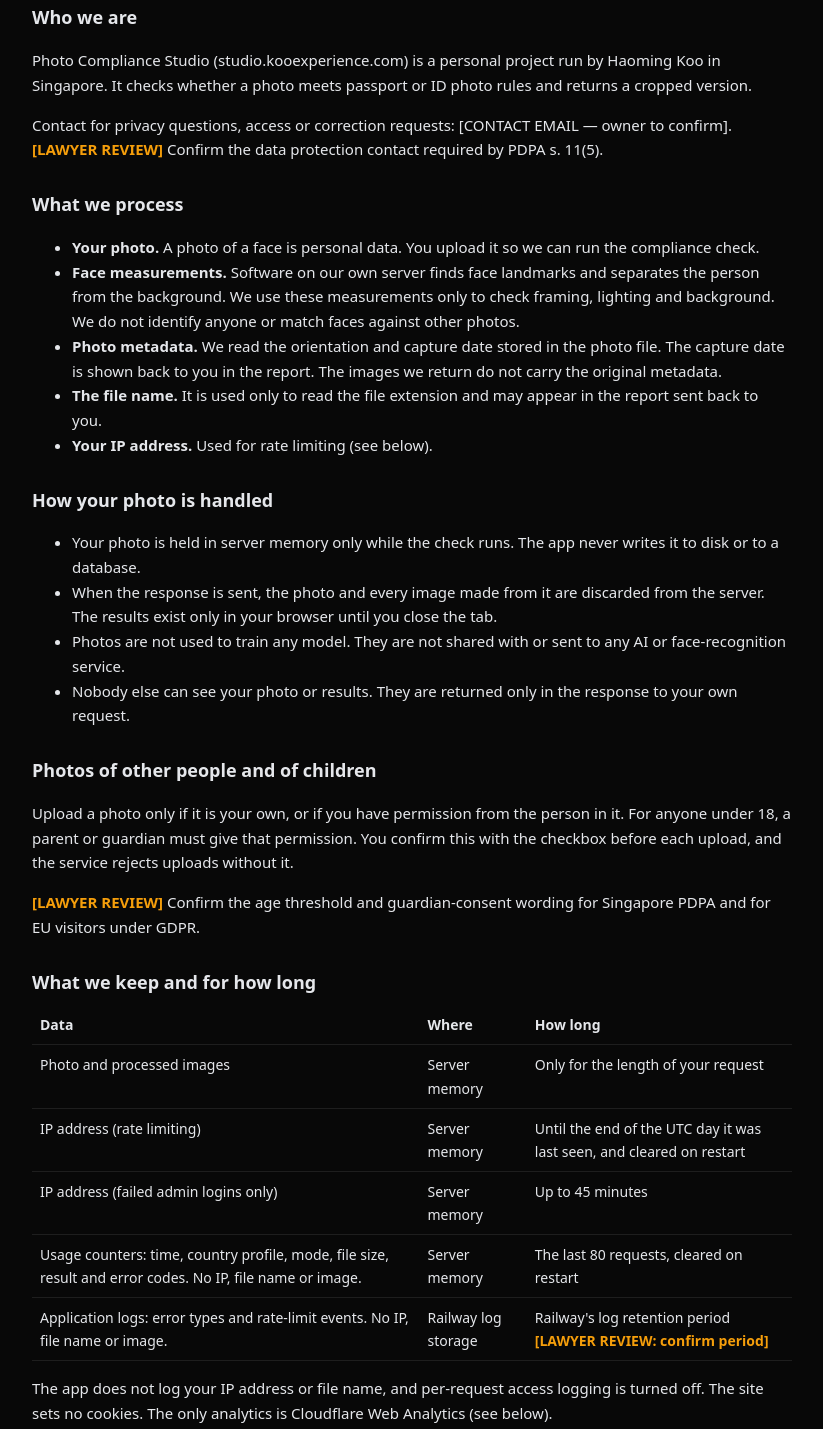
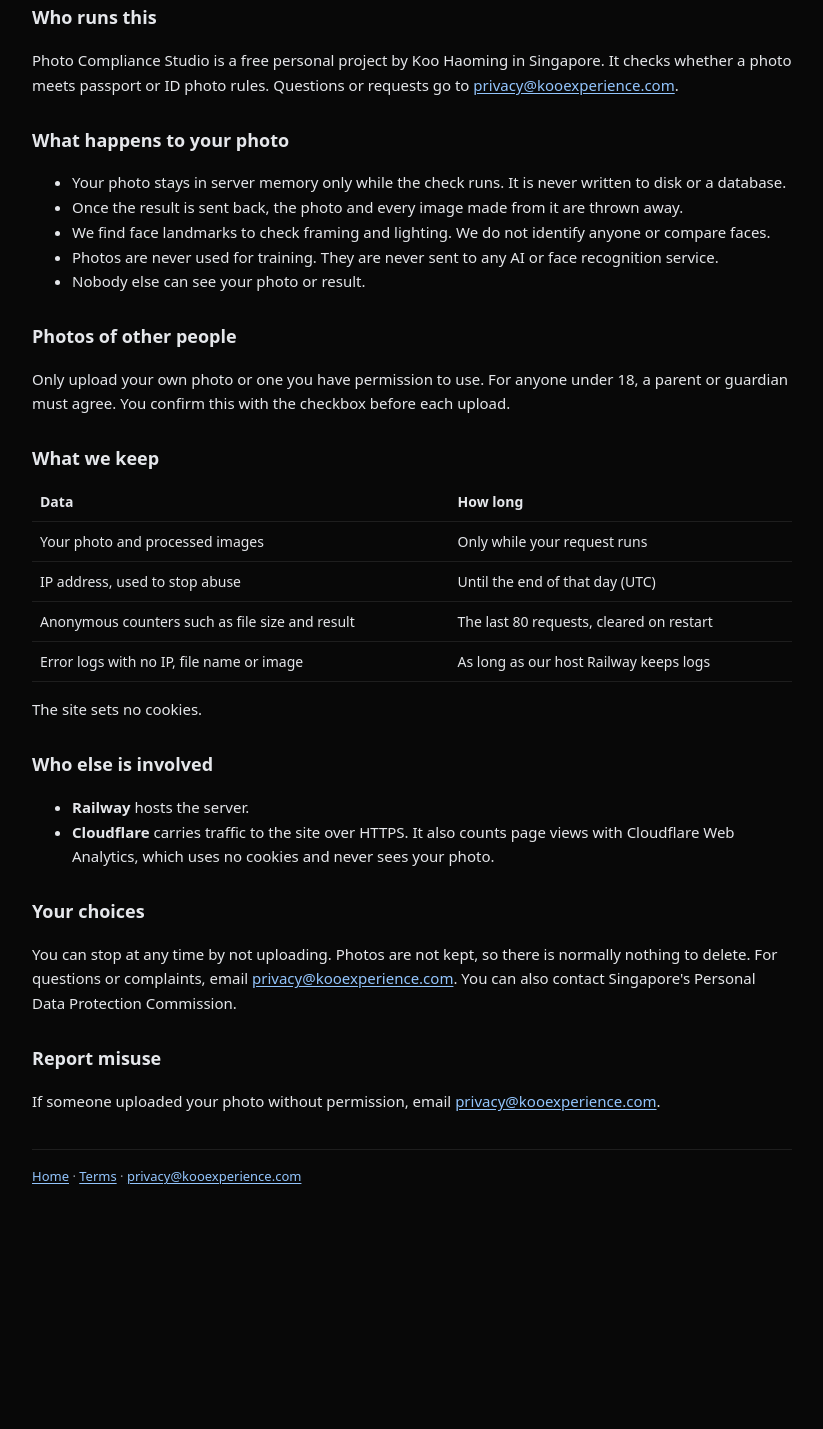
Before and after one commit to haomingkoo/photo-id-studio, a plain HTML site: page web/privacy.html in a window 1280 px wide. Shown: the part 192-1621 px from the top of the page, without its empty margins (228-1051 px from the left). After the commit the page ends 1428 px from the top, so only its background shows below. Drawn offline with Linux system fonts and the light colour scheme.

Commit message:
fix(legal): plain-English privacy and terms with a real contact (#6)
The live pages showed [LAWYER REVIEW] markers and contact placeholders. Rewrite
both pages short and plain, use privacy@kooexperience.com, and assert in tests
that no marker or placeholder ships.

```diff
--- a/web/privacy.html
+++ b/web/privacy.html
@@ -24,71 +24,52 @@
 <body>
 <main>
   <p><a href="/">&larr; Back to Photo Compliance Studio</a></p>
-  <h1>Privacy Notice</h1>
-  <p class="meta">Last updated: 25 October 2026. <span class="review">[LAWYER REVIEW]</span> This draft has not yet been reviewed by a lawyer.</p>
+  <h1>Privacy</h1>
+  <p class="meta">Updated 25 October 2026</p>
 
-  <h2>Who we are</h2>
-  <p>Photo Compliance Studio (studio.kooexperience.com) is a personal project run by Haoming Koo in Singapore. It checks whether a photo meets passport or ID photo rules and returns a cropped version.</p>
-  <p>Contact for privacy questions, access or correction requests: [CONTACT EMAIL — owner to confirm]. <span class="review">[LAWYER REVIEW]</span> Confirm the data protection contact required by PDPA s. 11(5).</p>
+  <h2>Who runs this</h2>
+  <p>Photo Compliance Studio is a free personal project by Koo Haoming in Singapore. It checks whether a photo meets passport or ID photo rules. Questions or requests go to <a href="mailto:privacy@kooexperience.com">privacy@kooexperience.com</a>.</p>
 
-  <h2>What we process</h2>
+  <h2>What happens to your photo</h2>
   <ul>
-    <li><strong>Your photo.</strong> A photo of a face is personal data. You upload it so we can run the compliance check.</li>
-    <li><strong>Face measurements.</strong> Software on our own server finds face landmarks and separates the person from the background. We use these measurements only to check framing, lighting and background. We do not identify anyone or match faces against other photos.</li>
-    <li><strong>Photo metadata.</strong> We read the orientation and capture date stored in the photo file. The capture date is shown back to you in the report. The images we return do not carry the original metadata.</li>
-    <li><strong>The file name.</strong> It is used only to read the file extension and may appear in the report sent back to you.</li>
-    <li><strong>Your IP address.</strong> Used for rate limiting (see below).</li>
+    <li>Your photo stays in server memory only while the check runs. It is never written to disk or a database.</li>
+    <li>Once the result is sent back, the photo and every image made from it are thrown away.</li>
+    <li>We find face landmarks to check framing and lighting. We do not identify anyone or compare faces.</li>
+    <li>Photos are never used for training. They are never sent to any AI or face recognition service.</li>
+    <li>Nobody else can see your photo or result.</li>
   </ul>
 
-  <h2>How your photo is handled</h2>
-  <ul>
-    <li>Your photo is held in server memory only while the check runs. The app never writes it to disk or to a database.</li>
-    <li>When the response is sent, the photo and every image made from it are discarded from the server. The results exist only in your browser until you close the tab.</li>
-    <li>Photos are not used to train any model. They are not shared with or sent to any AI or face-recognition service.</li>
-    <li>Nobody else can see your photo or results. They are returned only in the response to your own request.</li>
-  </ul>
+  <h2>Photos of other people</h2>
+  <p>Only upload your own photo or one you have permission to use. For anyone under 18, a parent or guardian must agree. You confirm this with the checkbox before each upload.</p>
 
-  <h2>Photos of other people and of children</h2>
-  <p>Upload a photo only if it is your own, or if you have permission from the person in it. For anyone under 18, a parent or guardian must give that permission. You confirm this with the checkbox before each upload, and the service rejects uploads without it.</p>
-  <p><span class="review">[LAWYER REVIEW]</span> Confirm the age threshold and guardian-consent wording for Singapore PDPA and for EU visitors under GDPR.</p>
-
-  <h2>What we keep and for how long</h2>
+  <h2>What we keep</h2>
   <div class="table-wrap">
     <table>
-      <thead><tr><th>Data</th><th>Where</th><th>How long</th></tr></thead>
+      <thead><tr><th>Data</th><th>How long</th></tr></thead>
       <tbody>
-        <tr><td>Photo and processed images</td><td>Server memory</td><td>Only for the length of your request</td></tr>
-        <tr><td>IP address (rate limiting)</td><td>Server memory</td><td>Until the end of the UTC day it was last seen, and cleared on restart</td></tr>
-        <tr><td>IP address (failed admin logins only)</td><td>Server memory</td><td>Up to 45 minutes</td></tr>
-        <tr><td>Usage counters: time, country profile, mode, file size, result and error codes. No IP, file name or image.</td><td>Server memory</td><td>The last 80 requests, cleared on restart</td></tr>
-        <tr><td>Application logs: error types and rate-limit events. No IP, file name or image.</td><td>Railway log storage</td><td>Railway's log retention period <span class="review">[LAWYER REVIEW: confirm period]</span></td></tr>
+        <tr><td>Your photo and processed images</td><td>Only while your request runs</td></tr>
+        <tr><td>IP address, used to stop abuse</td><td>Until the end of that day (UTC)</td></tr>
+        <tr><td>Anonymous counters such as file size and result</td><td>The last 80 requests, cleared on restart</td></tr>
+        <tr><td>Error logs with no IP, file name or image</td><td>As long as our host Railway keeps logs</td></tr>
       </tbody>
     </table>
   </div>
-  <p>The app does not log your IP address or file name, and per-request access logging is turned off. The site sets no cookies. The only analytics is Cloudflare Web Analytics (see below).</p>
+  <p>The site sets no cookies.</p>
 
-  <h2>Service providers</h2>
+  <h2>Who else is involved</h2>
   <ul>
-    <li><strong>Railway</strong> hosts the server that processes your photo and stores the application logs. Railway's own network edge may record connection details such as IP addresses.</li>
-    <li><strong>Cloudflare</strong> provides DNS and proxies traffic to the site. Your photo passes through Cloudflare in transit over HTTPS. It is not stored there by us.</li>
-    <li><strong>Cloudflare Web Analytics</strong> (cookieless, aggregate page views, no input capture). Cloudflare adds a small script to each page that counts visits. It does not see your photo or anything you type.</li>
+    <li><strong>Railway</strong> hosts the server.</li>
+    <li><strong>Cloudflare</strong> carries traffic to the site over HTTPS. It also counts page views with Cloudflare Web Analytics, which uses no cookies and never sees your photo.</li>
   </ul>
-  <p><span class="review">[LAWYER REVIEW]</span> Confirm processor terms, data transfer locations and edge log retention for Railway and Cloudflare.</p>
 
-  <h2>Why we process it</h2>
-  <p>We process your photo only to provide the check you asked for, based on your consent. We use IP addresses to protect the service from abuse. <span class="review">[LAWYER REVIEW]</span> Confirm the purpose and legal-basis wording under PDPA and GDPR.</p>
+  <h2>Your choices</h2>
+  <p>You can stop at any time by not uploading. Photos are not kept, so there is normally nothing to delete. For questions or complaints, email <a href="mailto:privacy@kooexperience.com">privacy@kooexperience.com</a>. You can also contact Singapore's Personal Data Protection Commission.</p>
 
-  <h2>Your choices and rights</h2>
-  <p>You can withdraw consent at any time by not uploading. Because photos are not kept, there is normally nothing to delete after a check. For questions, access or correction requests, or a complaint, contact [CONTACT EMAIL — owner to confirm]. You may also complain to Singapore's Personal Data Protection Commission, or to your local data protection authority if you are in the EU.</p>
-
-  <h2>Takedown and abuse</h2>
-  <p>To report misuse of this service, such as someone uploading your photo without permission, contact [CONTACT EMAIL — owner to confirm].</p>
-
-  <h2>Changes</h2>
-  <p>We will update this page if the way the service handles data changes. The date at the top shows the latest version.</p>
+  <h2>Report misuse</h2>
+  <p>If someone uploaded your photo without permission, email <a href="mailto:privacy@kooexperience.com">privacy@kooexperience.com</a>.</p>
 
   <footer>
-    <a href="/">Home</a> &middot; <a href="/terms">Terms of use</a> &middot; Takedown or abuse reports: [CONTACT EMAIL — owner to confirm]
+    <a href="/">Home</a> &middot; <a href="/terms">Terms</a> &middot; <a href="mailto:privacy@kooexperience.com">privacy@kooexperience.com</a>
   </footer>
 </main>
 </body>
```
Also changed, not shown: web/index.html (+1 -1 lines), web/terms.html (+18 -23 lines), 2 other files.
